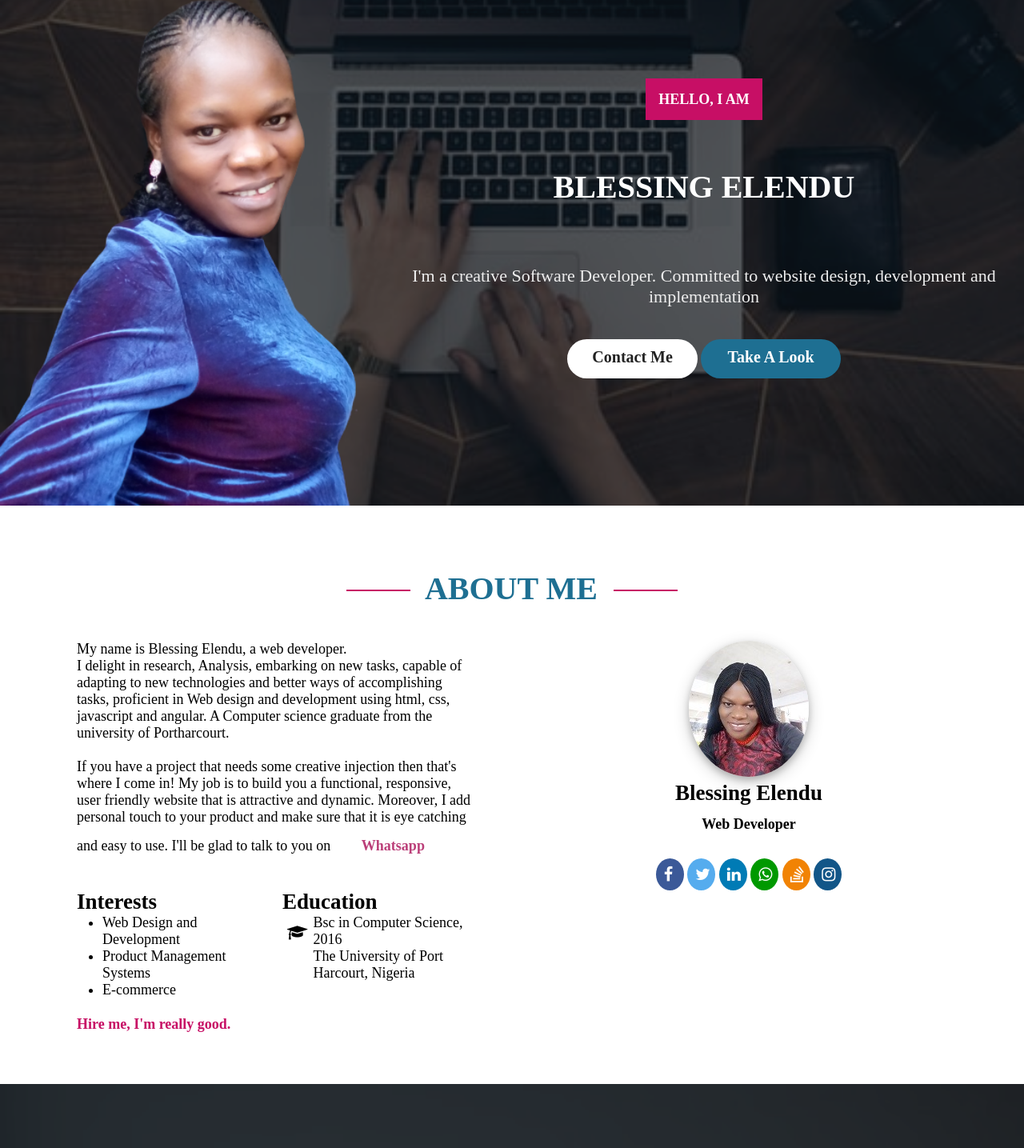
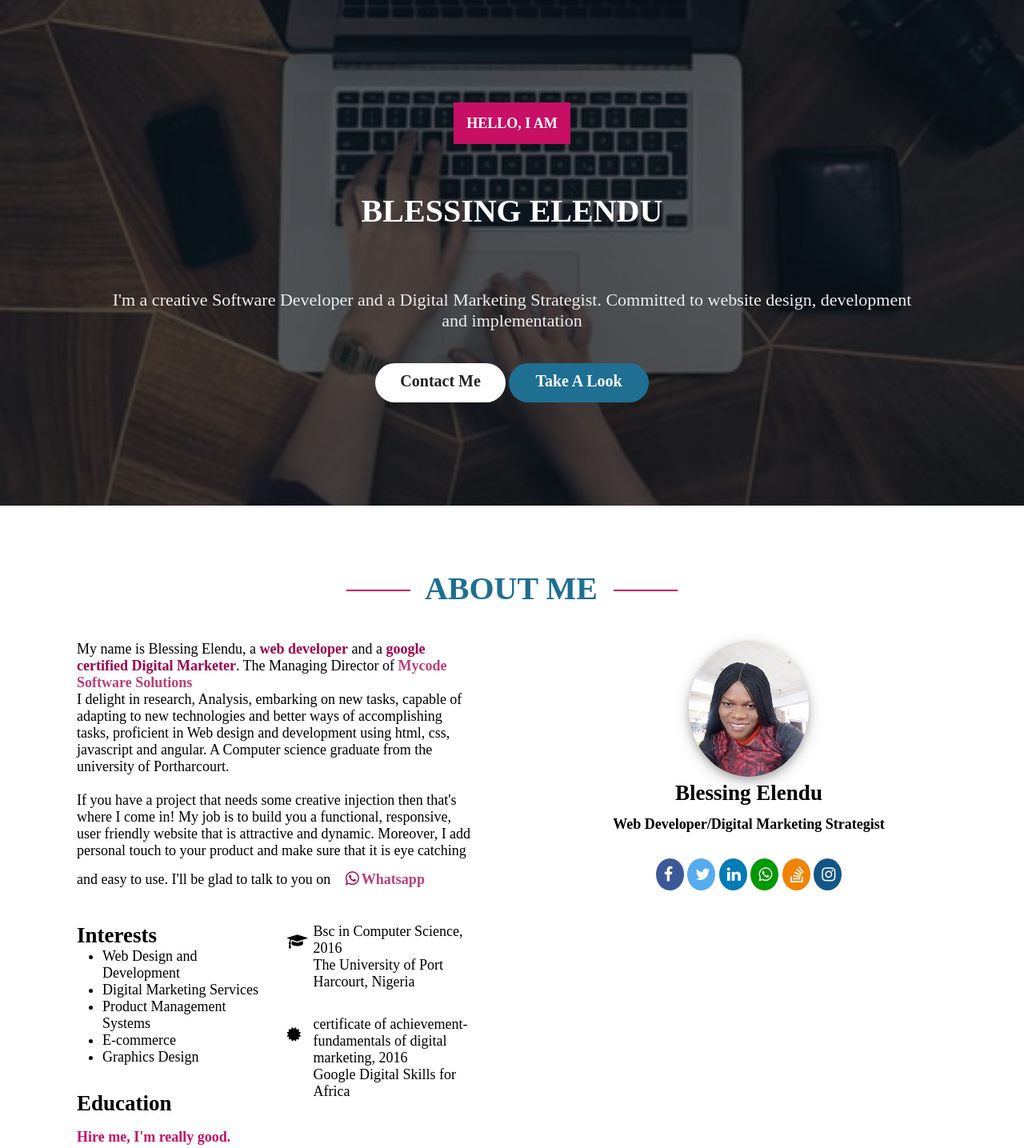
Before and after one commit to blesil-elendu/Blessing-Elendu, a plain HTML site: page index.html in a window 1280 px wide. Shown: the part 168-1603 px from the top of the page at 80% size. Drawn offline with Linux system fonts and the light colour scheme.

Commit message:
Modified

```diff
--- a/assets/css/main-style.css
+++ b/assets/css/main-style.css
@@ -319,16 +319,16 @@ button, input, select, textarea {
   right          : 0;
   display        : flex;
   justify-content: space-between;
-  align-items: flex-end;
+  align-items: center;
   flex-direction : column;
   text-align     : right;
   height         : 100vh
 }
 
 .hero-container .hero-content{
-  width: 60%;
+  width: 80%;
   height: 100%;
-  padding-right: 2rem;
+
   position: absolute;
   top: 35%;
   text-align: center;
@@ -336,8 +336,8 @@ button, input, select, textarea {
 
 #home h1 {
   margin        : 0 0 10px 0;
-  font-size     : 48px;
-  font-weight   : 700;
+  font-size     : 42px;
+  font-weight   : 800;
   line-height   : 56px;
   text-transform: uppercase;
   color         : #fff;
@@ -682,7 +682,8 @@ button, input, select, textarea {
   #home h2 {
     font-size    : 18px;
     line-height  : 24px;
-    margin-bottom: 30px;
+    margin: 30px 0px;
+
   }
 }
 
@@ -710,6 +711,12 @@ height: auto;
   height: auto;
   margin-bottom: 2rem;
 
+}
+.page-column p span{
+color: #9e024b;
+display: inline;
+padding-top: 0;
+font-weight: 700;
 }
 
 .page-column span{
@@ -791,6 +798,10 @@ height: auto;
   background: #3B5998;
   color: white;
 
+}
+
+.page-column p .fa-whatsapp{
+  color: #9e024b;
 }
 
 /* Twitter */
--- a/index.html
+++ b/index.html
@@ -4,7 +4,10 @@
     <meta charset="UTF-8">
     <meta name="viewport" content="width=device-width, initial-scale=1.0">
     <title>ELENDU BLESSING CHINEMEREM</title>
+    <description></description>
     <link rel="icon" type="image/png" href="favicon.png?"/>
+    <meta name="description" content="An enthusiastic software developer, skilled in web development, delights in research, analysis and embarking on new tasks">
+ <meta name="keywords" content="Web developer, Computer scientist, Professional profile, javascript developer, Angular developer">
 
 <!-- Google Fonts -->
   <!--<link
@@ -70,9 +73,9 @@
 </header>
 <!-- ======= Hero Section ======= -->
 <section id="home" class="hero">
-    <div class="image-container">
+    <!--<div class="image-container">
         <img src="./assets/img/removed.png">
-    </div>
+    </div>-->
 
     <div class="hero-container">
 
@@ -80,7 +83,7 @@
     <div class="hero-content" >
             <h2><mark>HELLO, I AM</mark></h2>
             <h1>Blessing Elendu</h1>
-            <p>I'm a creative Software Developer. Committed to website design, development and implementation</p>
+            <p>I'm a creative Software Developer and a Digital Marketing Strategist. Committed to website design, development and implementation</p>
 
 
             <a href="#contact" class="primary-btn white" data-text="Contact Me">
@@ -125,7 +128,7 @@
 
         <div class="page-row">
         <div class="page-column">
-            <p> My name is Blessing Elendu, a web developer.</br>
+            <p> My name is Blessing Elendu, a <span>web developer</span>  and a <span> google certified Digital Marketer</span>. The Managing Director of <a target="_blank" href="https://web.facebook.com/MyCode-Software-Solutions-103849255033096"> Mycode Software Solutions</a></br>
                 I delight in research, Analysis, embarking on
                 new tasks, capable of adapting to new technologies and better ways of accomplishing
                 tasks, proficient in Web design and development using html, css, javascript and angular.
@@ -148,8 +151,10 @@
                     <h2>Interests</h2>
                     <ul class="ul-intersts">
                         <li>Web Design and Development</li>
+                        <li>Digital Marketing Services</li>
                         <li>Product Management Systems</li>
                         <li>E-commerce</li>
+                        <li>Graphics Design</li>
                     </ul>
 
                 </div>
@@ -165,9 +170,19 @@
                             <p class="institution">The University of Port Harcourt, Nigeria</p>
                         </div>
 
+                        <li class="mg-top">
+                            <i class="fa-li fa fa-certificate"></i>
+                        </li>
+                        <div class="description">
+                            <p class="course">certificate of achievement-fundamentals of digital marketing, 2016</p>
+                            <p class="institution">Google Digital Skills for Africa</p>
+                        </div>
+
+
                     </ul>
 
                 </div>
+
             </div>
 
 
@@ -178,7 +193,7 @@
             <div class="about-img-con">
                 <img src="./assets/img/blessing.jpg" alt="My Profile Image">
                 <h2 class="mg-bottom">Blessing Elendu</h2>
-                <h4>Web Developer</h4>
+                <h4>Web Developer/Digital Marketing Strategist</h4>
 
                 <ul class="list-inline mg-top">
                     <li class="list-item">
```
